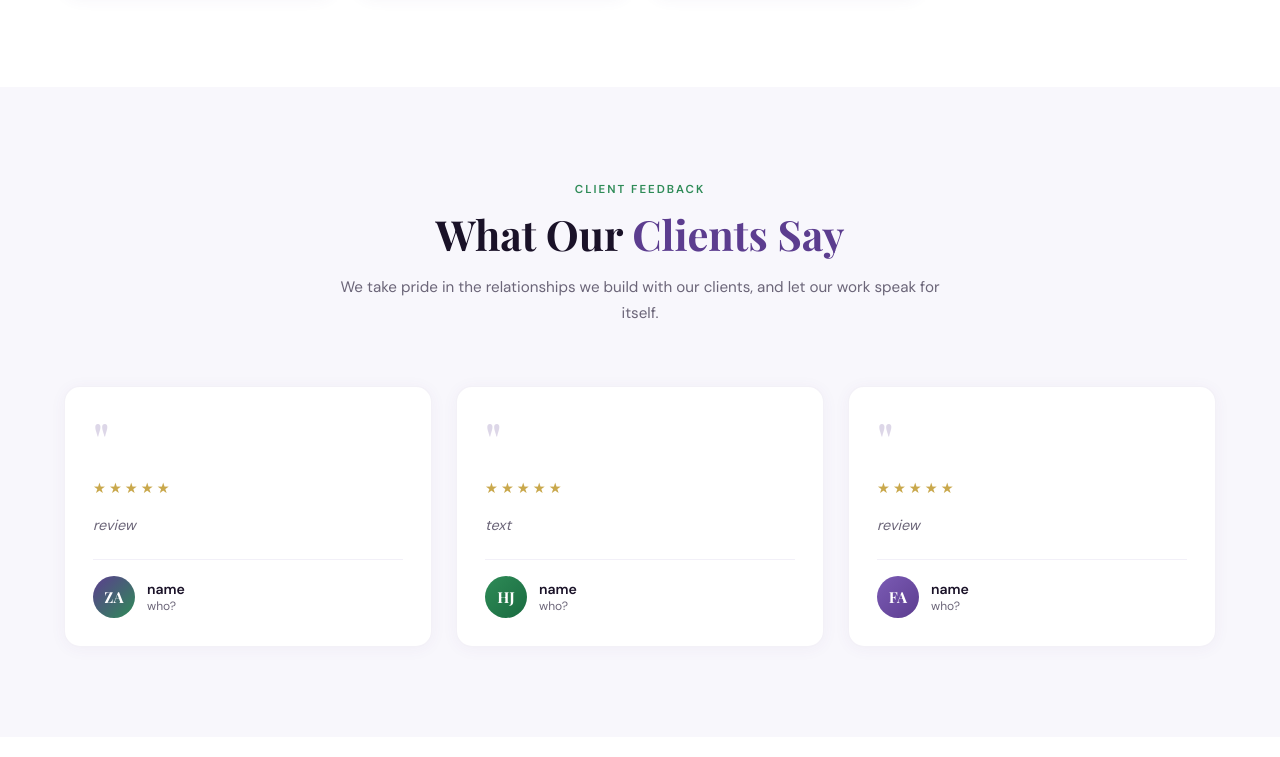
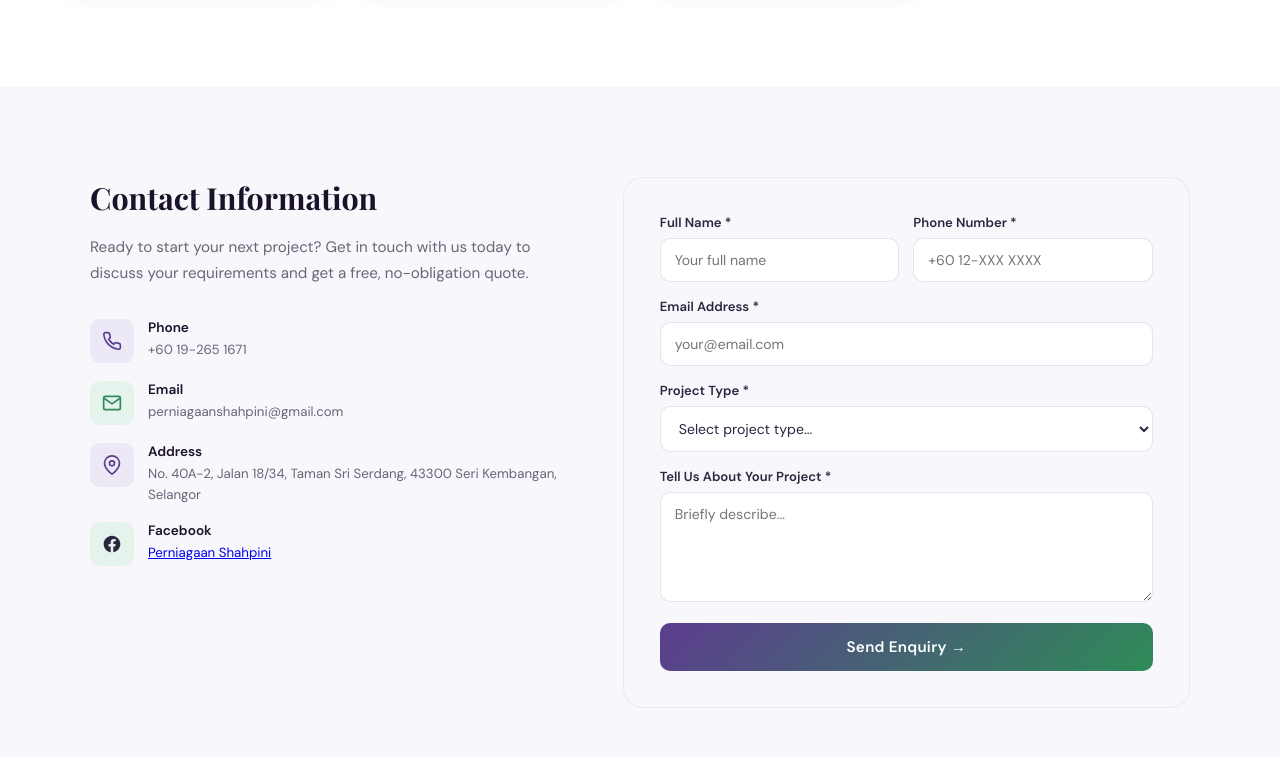
Before and after one commit to Ucopper441/Shahpini, a website: page index.html in a window 1280 px wide. Shown: the part 3103-3860 px from the top of the page. Drawn offline with nearby package versions, Linux system fonts and the light colour scheme.

Commit message:
delete testimonial

```diff
--- a/index.html
+++ b/index.html
@@ -276,7 +276,7 @@
 </section>
 
 <!-- TESTIMONIALS -->
-<section id="testimonials">
+<!--<section id="testimonials">
   <div class="section-center reveal">
     <div class="section-tag">Client Feedback</div>
     <h2 class="section-title">What Our <span class="accent">Clients Say</span></h2>
@@ -324,7 +324,7 @@
     </div>
 
   </div>
-</section>
+</section> -->
 
 <!-- CONTACT -->
 <section id="contact">
--- a/main.css
+++ b/main.css
@@ -304,7 +304,7 @@
   .social-btn:hover svg { fill: var(--purple); }
 
   /* ── TESTIMONIALS ── */
-  #testimonials { background: var(--off-white); }
+  /* #testimonials { background: var(--off-white); }
   .testi-grid { display: grid; grid-template-columns: repeat(3, 1fr); gap: 24px; max-width: 1200px; margin: 0 auto; }
   .testi-card {
     background: white; border-radius: 16px; padding: 28px;
@@ -329,10 +329,10 @@
     font-size: 0.95rem; color: white;
   }
   .testi-name { font-weight: 600; font-size: 0.88rem; color: var(--dark); }
-  .testi-company { font-size: 0.75rem; color: var(--text-light); }
+  .testi-company { font-size: 0.75rem; color: var(--text-light); } */
 
   /* ── CONTACT ── */
-  #contact { background: var(--white); }
+  #contact { background: var(--off-white); }
   .contact-wrapper { max-width: 1100px; margin: 0 auto; display: grid; grid-template-columns: 1fr 1.2fr; gap: 60px; align-items: start; }
   .contact-info h3 { font-family: 'Playfair Display', serif; font-size: 1.9rem; color: var(--dark); margin-bottom: 16px; }
   .contact-info p { color: var(--text-light); line-height: 1.75; margin-bottom: 32px; font-size: 0.95rem; }
```
